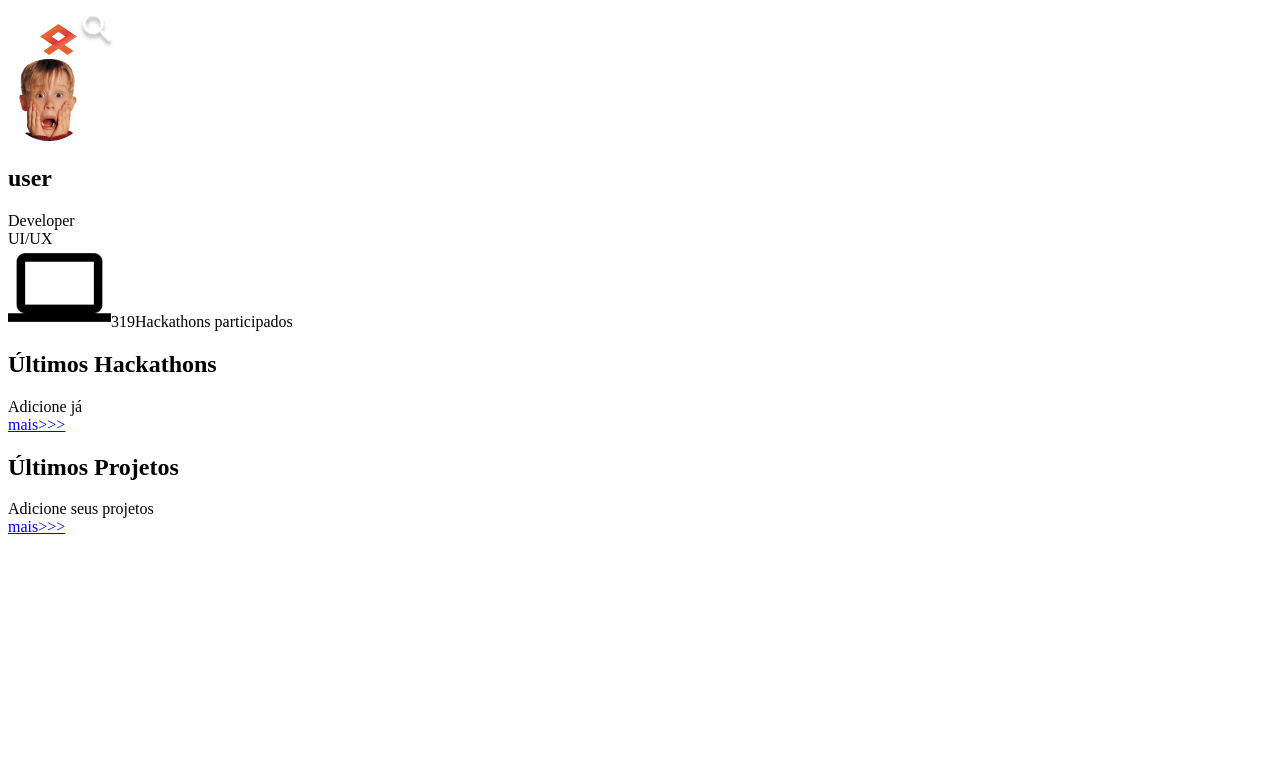
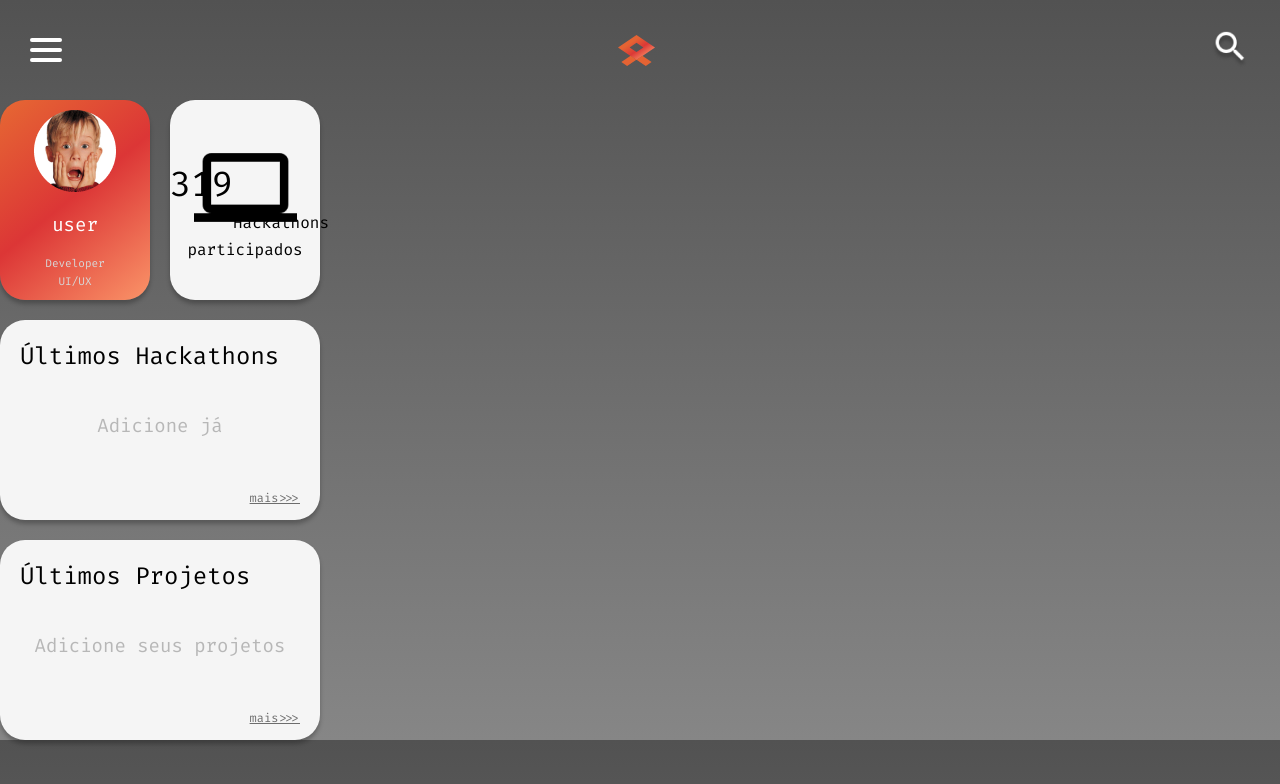
Before and after one commit to hackatool/frontend, a React (Create React App) app: page / in a window 1280 px wide. Shown: the top 784 px of the page. Built offline with nearby package versions, Linux system fonts and the light colour scheme.

Commit message:
make cardlist folder, import styles

```diff
--- /dev/null
+++ b/src/common/global.scss
@@ -0,0 +1,31 @@
+// global stuff
+@import url('https://fonts.googleapis.com/css?family=Fira+Code&display=swap');
+body {
+    background: linear-gradient(180deg, #525252 0%, #868686 100%);
+    margin: 0px;
+    padding: 0px;
+}
+
+h1, h2,
+span {
+    font-family: Fira Code, monospace;
+    font-style: normal;
+    font-weight: normal;
+}
+a {
+    font-family: Fira Code, monospace;
+    font-style: normal;
+    font-weight: normal;
+
+    font-size: 12px;
+    line-height: 16px;
+    text-decoration-line: underline;
+
+    color: #6D6D6D;
+}
+
+.card {
+    background: #f5f5f5;
+    box-shadow: 0px 4px 4px rgba(0, 0, 0, 0.25);
+    border-radius: 25px;
+}
--- /dev/null
+++ b/src/common/navbar.scss
@@ -0,0 +1,17 @@
+nav {
+    height: 100px;
+    display: flex;
+    justify-content: space-between;
+    align-items: center;
+    margin-left: 30px;
+    margin-right: 30px;
+
+    h1 {
+        font-weight: 500;
+        font-size: 24px;
+        line-height: 31px;
+        text-align: center;
+
+        color: white;
+    }
+}
--- a/src/components/CardList.jsx
+++ b/src/components/CardList/index.jsx
@@ -1,7 +1,10 @@
 import React from 'react'
 
-import homealone from '../assets/homealone.png';
-import computer_icon from '../assets/computer_icon.png';
+import "./style.scss";
+
+// FULL HORSE MODE
+import homealone from '../../assets/homealone.png';
+import computer_icon from '../../assets/computer_icon.png';
 
 export default function CardList() {
     return (
@@ -14,17 +17,17 @@ export default function CardList() {
             </div>
             <div className="card counter">
                 <img src={computer_icon} alt="computer icon" />
-                <span class="count">319</span>
+                <span className="count">319</span>
 
-                <span class="description">
+                <span className="description">
                     Hackathons participados
         </span>
 
             </div>
 
-            <div class="card list hacks">
+            <div className="card list hacks">
                 <h2>Últimos Hackathons</h2>
-                <div class="empty">
+                <div className="empty">
                     <span>
                         Adicione já
                 </span>
@@ -33,9 +36,9 @@ export default function CardList() {
                 <a href="hackathonspage.html">mais>>></a>
             </div>
 
-            <div class="card list projects">
+            <div className="card list projects">
                 <h2>Últimos Projetos</h2>
-                <div class="empty">
+                <div className="empty">
                     <span>
                         Adicione seus projetos
                 </span>
--- /dev/null
+++ b/src/components/CardList/style.scss
@@ -0,0 +1,111 @@
+@import '../../common/navbar.scss';
+
+.container {
+    position: relative;
+
+    display: grid;
+    grid-template-columns: 150px 150px;
+    grid-template-rows: 200px 200px 200px;
+    grid-template-areas:
+        'profile counter'
+        'hacks hacks'
+        'projs projs';
+    gap: 20px;
+}
+
+
+.profile {
+    grid-area: profile;
+    background: linear-gradient(140.79deg, #E66833 0%, #DC3636 48.53%, #FA9468 100%);
+
+    // display: flex;
+    // flex-direction: column;
+    justify-content: space-evenly;
+    text-align: center;
+
+    img {
+        padding-top: 10px;
+    }
+
+    .username {
+        font-size: 19px;
+        line-height: 25px;
+
+        color: #FFFFFF;
+    }
+
+    .description {
+        font-size: 11px;
+        line-height: 14px;
+        text-align: center;
+
+        color: #D7D7D7;
+    }
+}
+
+
+.counter {
+    grid-area: counter;
+
+    text-align: center;
+
+    img {
+        position: relative;
+        height: 79px;
+        top: 48px;
+    }
+
+    // GO HORSE: MODE INSANE
+    .count {
+        position: relative;
+        height: 38px;
+        bottom: 22px;
+        font-size: 35px;
+        line-height: 46px;
+    }
+
+    .description {
+        position: relative;
+        top: 10px;
+    }
+}
+
+.list {
+    display: grid;
+    grid-template-columns: 100%;
+    grid-template-rows: 20% auto 15%;
+    grid-template-areas:
+        'title'
+        'content'
+        'link';
+    // gap: 20px;
+
+    h2 {
+        grid-area: title;
+        padding-left: 20px;
+
+    }
+
+    .empty {
+        grid-area: content;
+        display: flex;
+        align-items: center;
+        justify-content: center;
+
+        span {
+            font-size: 19px;
+            line-height: 25px;
+            color: rgba(0, 0, 0, 0.25);
+        }
+    }
+
+    a {
+        grid-area: link;
+        text-align: right;
+        padding-right: 20px;
+    }
+
+
+    &.hacks {grid-area: hacks;}
+    &.projects {grid-area: projs;}
+}
--- a/src/index.js
+++ b/src/index.js
@@ -1,6 +1,7 @@
 import React from 'react';
 import ReactDOM from 'react-dom';
 // import './index.css';
+import './common/global.scss'
 import App from './App';
 import * as serviceWorker from './serviceWorker';
 
```
